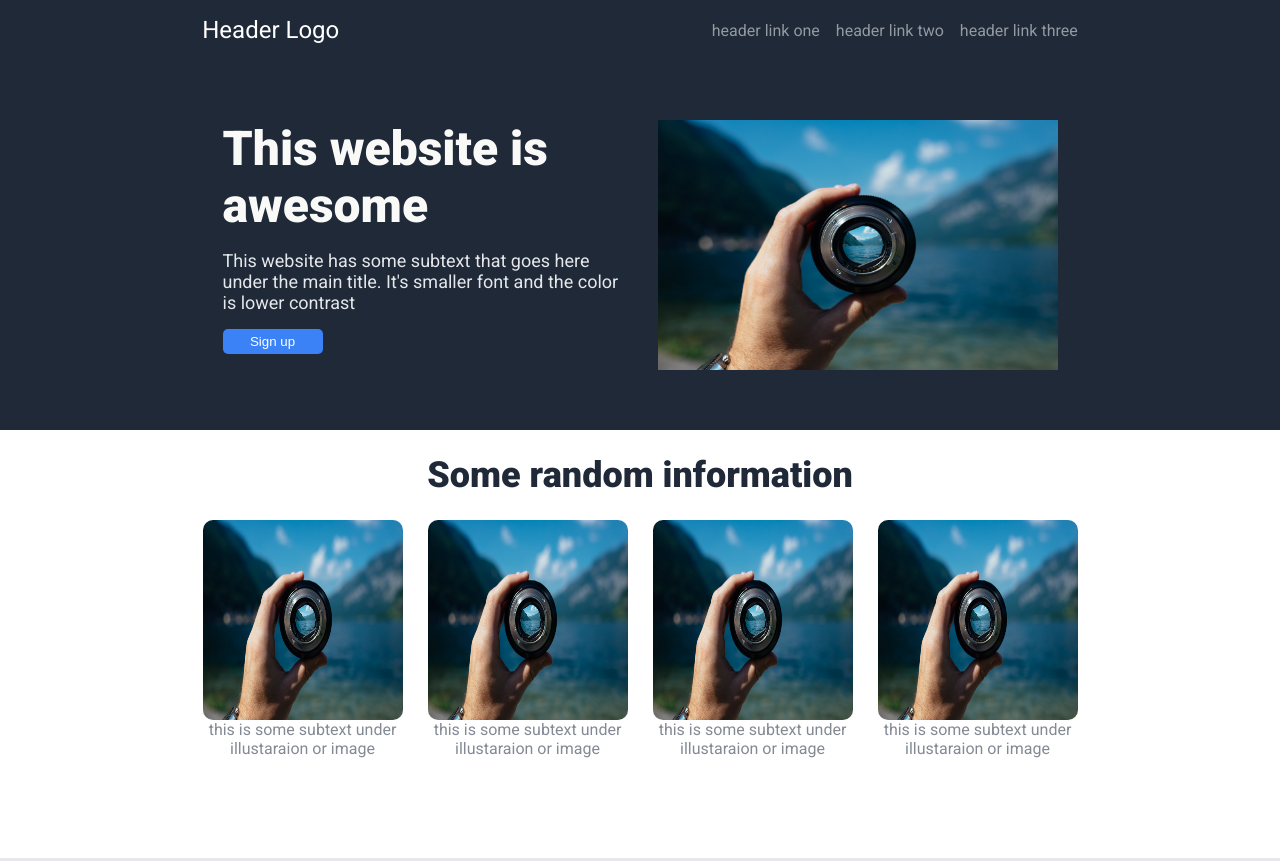
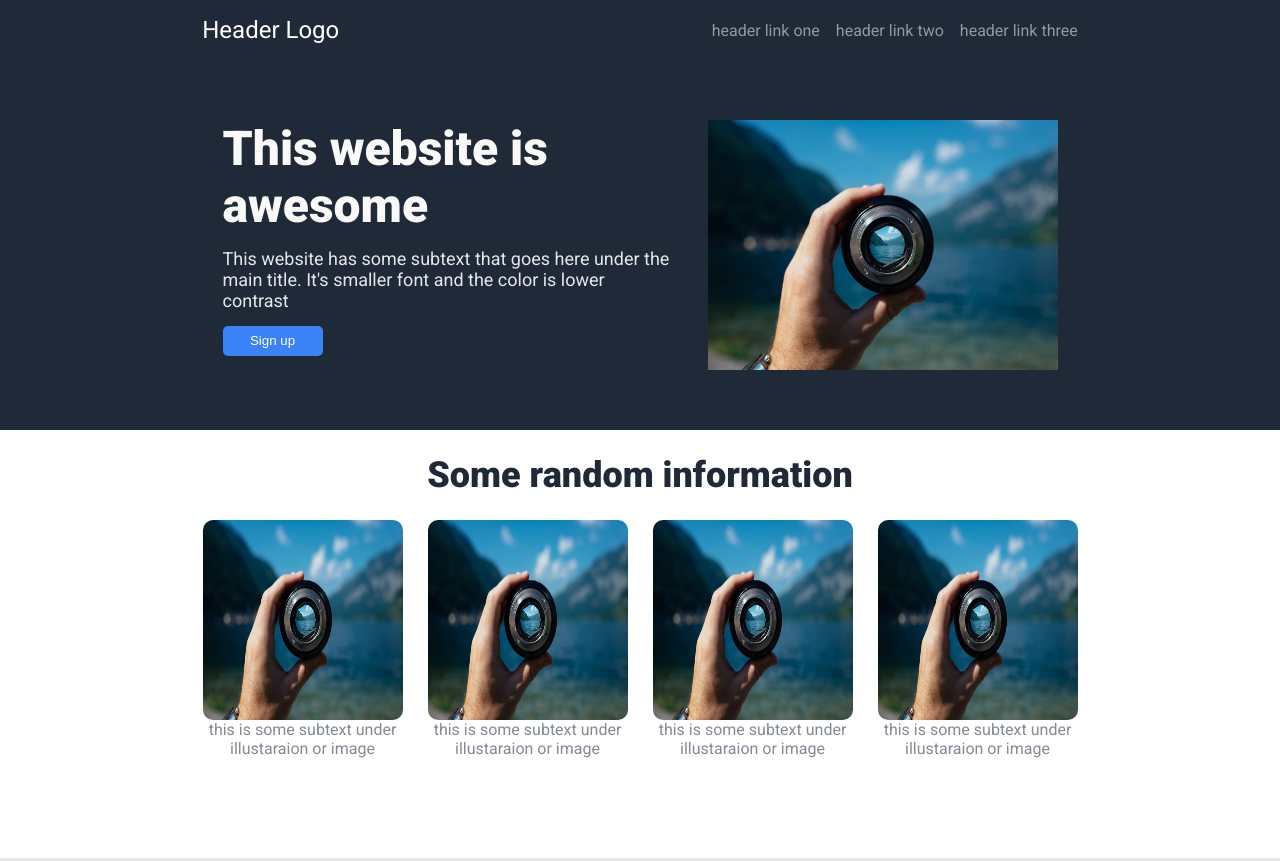
Before and after one commit to kazumaLovesTest/kazuma-landing-page, a plain HTML site: page index.html in a window 1280 px wide. Shown: the top 861 px of the page. Drawn offline with Linux system fonts and the light colour scheme; files whose address does not match are found by name.

Commit message:
changed the size of the image in the hero and changed the width of the text section in the hero section

```diff
--- a/css/style.css
+++ b/css/style.css
@@ -44,7 +44,7 @@ body{
 }
 .text {
     display: flex;
-    width: 400px;
+    width: 450px;
     flex-wrap: wrap;
 }
 .main-text {
@@ -61,7 +61,7 @@ body{
     color: white;
     border-radius: 5px;
     width: 100px;
-    height: 25px;
+    height: 30px;
 }
 .hero button{
     border:0px;
--- a/index.html
+++ b/index.html
@@ -26,7 +26,7 @@
         <button>Sign up</button>
         </div>
 
-        <img src = "image.jpg" alt = "this is a place holder for a an image" width= "400px" height="250px">
+        <img src = "image.jpg" alt = "this is a place holder for a an image" width= "350px" height="250px">
     </div>
     <div class = "information">
         <h1>Some random information</h1>
```
